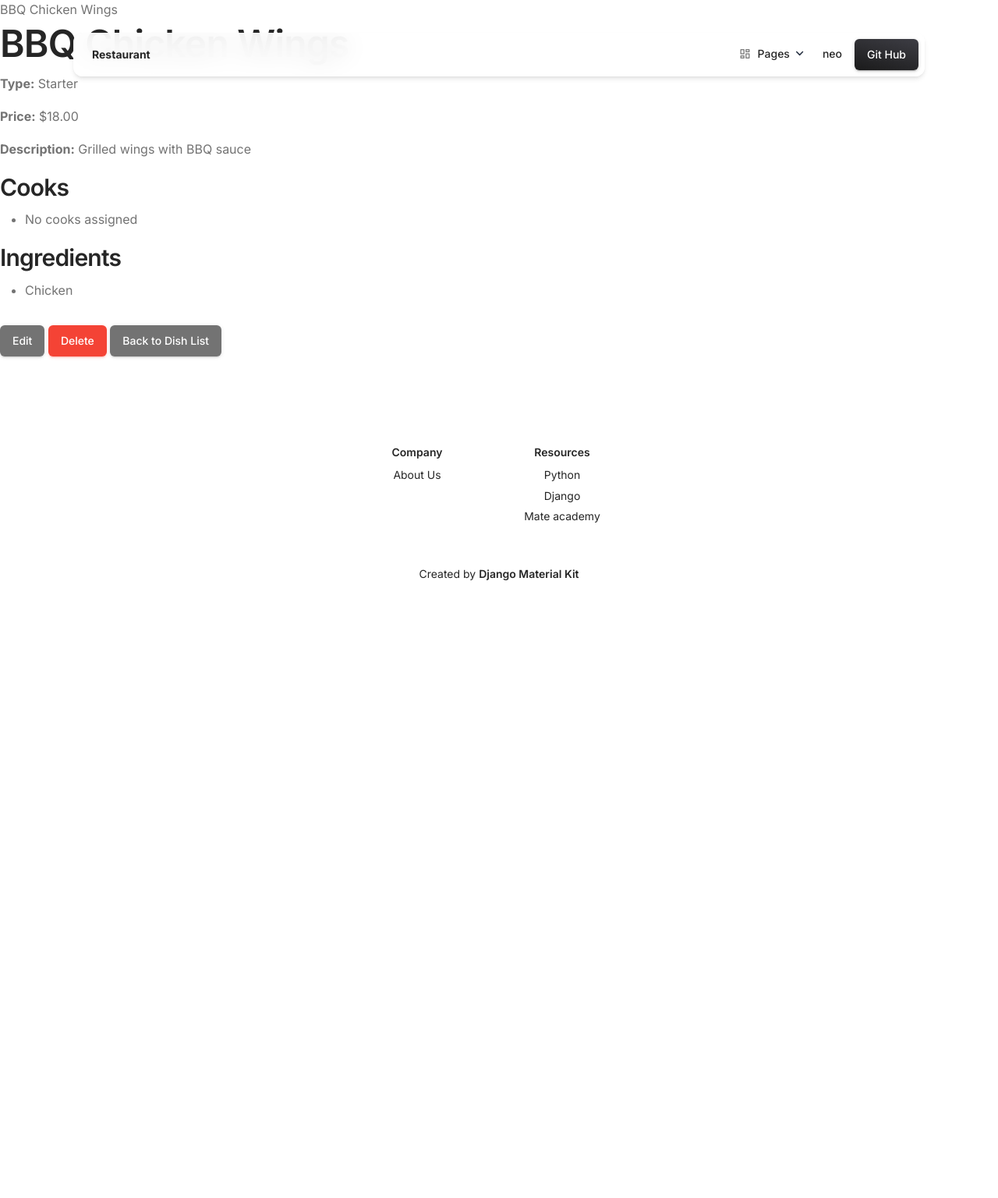
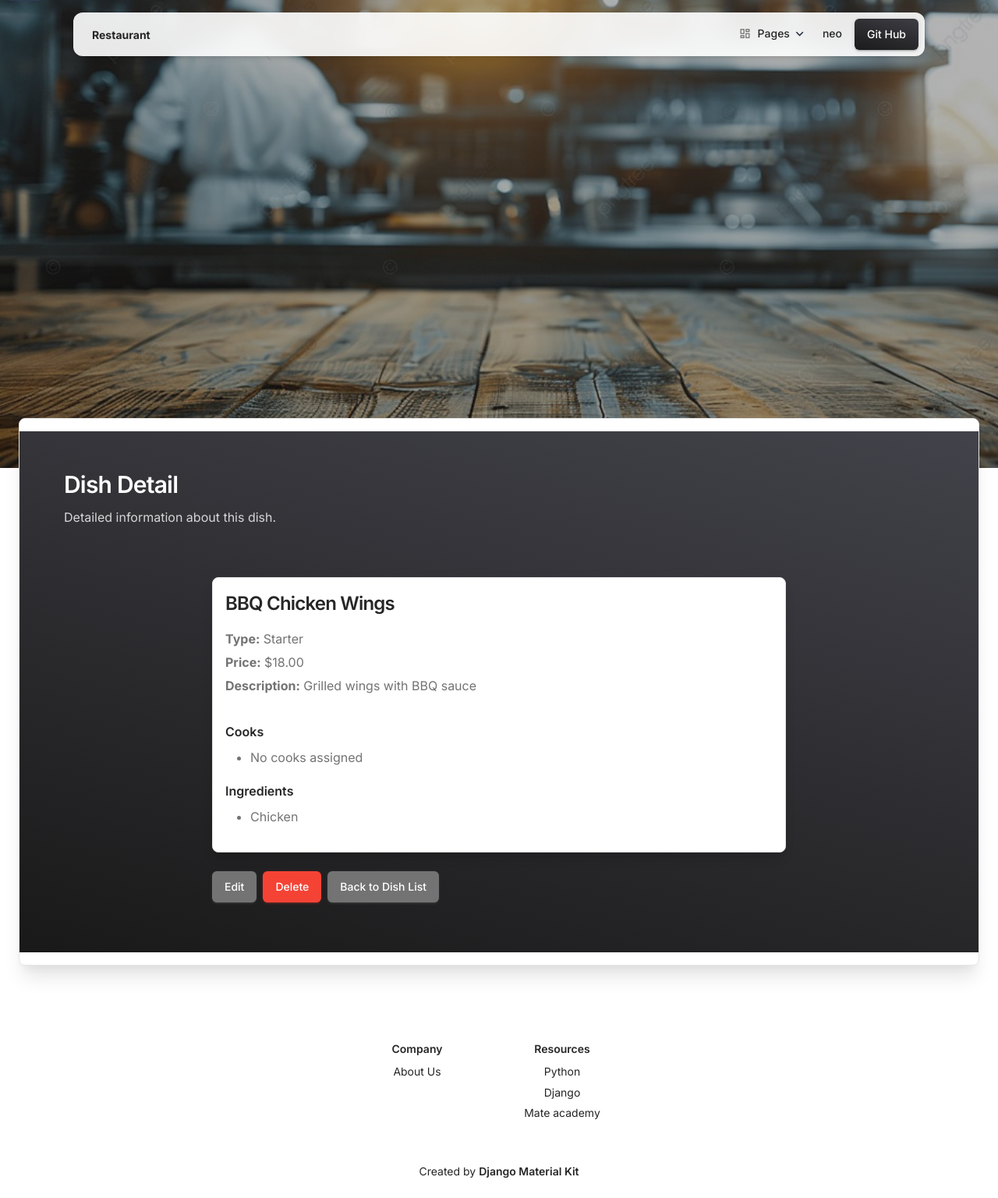
Before and after one commit to VolodymyrHavrylenko/restaurant-kitchen-service, a Django app: page /dished/26/ in a window 1280 px wide. Shown: the whole page at 78% size. Before the commit the page ends 744 px from the top, so only its background shows below. Run offline with Django 5.2, Linux system fonts and the light colour scheme; a user stored in the database is signed in; data comes from the database, SQL or seed files in the repository; some libraries are stand-ins or nearby versions.

Commit message:
style:restyle dish detail page with Material Kit layout

```diff
--- a/templates/kitchen/cook_form.html
+++ b/templates/kitchen/cook_form.html
@@ -5,7 +5,7 @@
 {% block content %}
   <header class="header-2">
     <div class="page-header min-vh-75 relative"
-         style="background-image: url('{% static "assets/img/bg-landing_cook.png" %}')">
+         style="background-image: url('{% static "assets/img/bg-landing_cook.jpg" %}')">
       <span class="mask bg-gradient-dark opacity-4"></span>
     </div>
   </header>
--- a/templates/kitchen/dish_detail.html
+++ b/templates/kitchen/dish_detail.html
@@ -1,19 +1,57 @@
 {% extends "base.html" %}
+{% load static %}
 
-{% block title %}{{ dish.name }}{% endblock %}
+{% block title %}
+  <title>{{ dish.name }}</title>
+{% endblock %}
 
 {% block content %}
-  <h1>{{ dish.name }}</h1>
+  <header class="header-2">
+    <div class="page-header min-vh-75 relative"
+         style="background-image: url('{% static "assets/img/bg-landing_dish.jpg" %}')">
+      <span class="mask bg-gradient-dark opacity-4"></span>
+    </div>
+  </header>
 
-  <p><strong>Type:</strong> {{ dish.dish_type.name }}</p>
-  <p><strong>Price:</strong> ${{ dish.price }}</p>
+  <div class="card card-body shadow-xl mx-3 mx-md-4 mt-n6">
+    <section class="pb-5 position-relative bg-gradient-dark mx-n3">
+      <div class="container">
+
+        <div class="row">
+          <div class="col-md-8 text-start mb-5 mt-5">
+            <h3 class="text-white position-relative z-index-1">Dish Detail</h3>
+            <p class="text-white opacity-8">
+              Detailed information about this dish.
+            </p>
+          </div>
+        </div>
+
+        <div class="row">
+          <div class="col-lg-8 col-md-12 mx-auto">
+
+            <div class="card shadow-lg mb-4">
+              <div class="card-body">
+
+                <h4 class="text-black mb-3">{{ dish.name }}</h4>
+
+                <p class="text-black mb-1">
+                  <strong>Type:</strong> {{ dish.dish_type.name }}
+                </p>
+
+                <p class="text-black mb-1">
+                  <strong>Price:</strong> ${{ dish.price }}
+                </p>
 
                 {% if dish.description %}
-    <p><strong>Description:</strong> {{ dish.description }}</p>
+                  <p class="text-black">
+                    <strong>Description:</strong> {{ dish.description }}
+                  </p>
                 {% endif %}
 
-  <h3>Cooks</h3>
-  <ul>
+                <hr>
+
+                <h6 class="text-black">Cooks</h6>
+                <ul class="text-black">
                   {% for cook in cooks %}
                     <li>{{ cook.username }}</li>
                   {% empty %}
@@ -21,20 +59,30 @@
                   {% endfor %}
                 </ul>
 
-  <h3>Ingredients</h3>
-  <ul>
+                <h6 class="text-black mt-3">Ingredients</h6>
+                <ul class="text-black">
                   {% for ingredient in dish.ingredient.all %}
                     <li>{{ ingredient.name }}</li>
                   {% empty %}
                     <li>No ingredients</li>
                   {% endfor %}
                 </ul>
+
+              </div>
+            </div>
+
+            <div class="d-flex flex-wrap gap-2">
               {% if user.is_staff %}
-    <a href="{% url 'kitchen:dish-update' pk=dish.pk %}" class="btn btn-secondary mt-3">Edit</a>
-    <a href="{% url 'kitchen:dish-delete' pk=dish.id %}" class="btn btn-danger mt-3">
-      Delete
-    </a>
+                <a href="{% url 'kitchen:dish-update' pk=dish.pk %}" class="btn btn-secondary">Edit</a>
+                <a href="{% url 'kitchen:dish-delete' pk=dish.id %}" class="btn btn-danger">Delete</a>
               {% endif %}
-  <a href="{% url 'kitchen:dish-list' %}" class="btn btn-secondary mt-3">Back to Dish List</a>
+              <a href="{% url 'kitchen:dish-list' %}" class="btn btn-secondary">Back to Dish List</a>
+            </div>
 
+          </div>
+        </div>
+
+      </div>
+    </section>
+  </div>
 {% endblock %}
```
Lines whose indentation alone changed are shown as unchanged.
